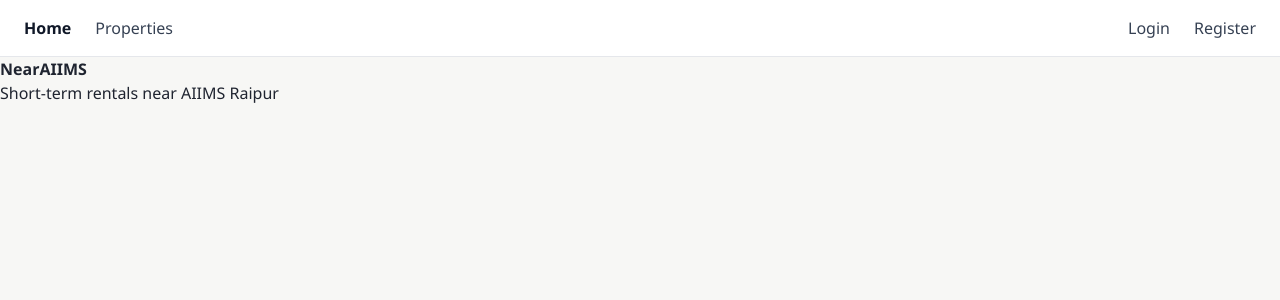
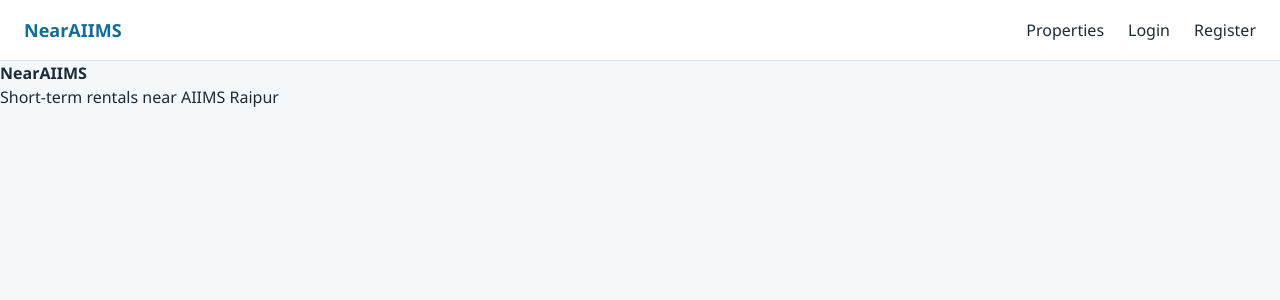
Before and after one commit to Rashid1280/nearaiims, a React (Vite) app in the folder client/: page / in a window 1280 px wide. Shown: the top 300 px of the page. Built offline with nearby package versions, Linux system fonts and the light colour scheme; no server answers.

Commit message:
feat: rebuild nav with brand colors, responsive mobile menu, and lucide icons

```diff
--- a/client/package.json
+++ b/client/package.json
@@ -12,6 +12,7 @@
   "dependencies": {
     "@tailwindcss/vite": "^4.3.3",
     "axios": "^1.19.0",
+    "lucide-react": "^1.37.0",
     "react": "^19.2.8",
     "react-dom": "^19.2.8",
     "react-router-dom": "^7.18.2",
--- a/client/src/App.jsx
+++ b/client/src/App.jsx
@@ -5,14 +5,17 @@ import Properties from './pages/Properties.jsx';
 import Login from './pages/Login.jsx';
 import Register from './pages/Register.jsx';
 import axios from 'axios';
+import { Menu, X } from 'lucide-react';
 import { useNavigate } from 'react-router-dom';
 import PropertyDetail from './pages/PropertyDetail.jsx'
 import OwnerDashboard from './pages/OwnerDashboard.jsx';
 import ProtectedRoute from './components/ProtectedRoute.jsx';
+import { useState } from 'react';
 
 function App() {
   const { user, setUser, loading } = useAuth();
   const navigate = useNavigate();
+  const [menuOpen, setMenuOpen] = useState(false);
 
 async function handleLogout() {
   try {
@@ -29,49 +32,70 @@ async function handleLogout() {
   return (
     <div>
 
-<nav className="flex items-center gap-6 px-6 py-4 border-b border-gray-200 bg-white">
+<nav className="px-6 py-4 border-b border-line bg-white">
 
-  <Link to="/" className="font-semibold text-gray-900 hover:text-violet-600">
-    Home
-  </Link>
+        {/* top row: always visible, on every screen size */}
+        <div className="flex items-center justify-between">
+          <Link to="/" className="font-semibold text-brand text-lg">NearAIIMS</Link>
 
-  <Link to="/properties" className="text-gray-700 hover:text-violet-600">
-    Properties
-  </Link>
+          {/* hamburger button - only rendered below the md breakpoint */}
+          <button
+            onClick={() => setMenuOpen(!menuOpen)}
+            className="md:hidden text-ink"
+            aria-label={menuOpen ? 'Close menu' : 'Open menu'}
+          >
+            {menuOpen ? <X size={24} /> : <Menu size={24} />}
+          </button>
 
-  <div className="ml-auto flex items-center gap-6">
+          {/* full nav links - hidden on mobile, shown as a row from md upward */}
+          <div className="hidden md:flex md:items-center md:gap-6">
+            <Link to="/properties" className="text-ink hover:text-brand">Properties</Link>
 
             {loading ? (
-      <span className="text-sm text-gray-400">Checking session...</span>
+              <span className="text-sm text-muted">Checking session...</span>
             ) : user ? (
-      <span className="text-sm text-gray-600">Logged in as {user.name}</span>
+              <span className="text-sm text-muted">Logged in as {user.name}</span>
             ) : (
               <>
-        <Link to="/login" className="text-gray-700 hover:text-violet-600">
-          Login
-        </Link>
-        <Link to="/register" className="text-gray-700 hover:text-violet-600">
-          Register
-        </Link>
+                <Link to="/login" className="text-ink hover:text-brand">Login</Link>
+                <Link to="/register" className="text-ink hover:text-brand">Register</Link>
               </>
             )}
 
+            {user && <Link to="/dashboard" className="text-ink hover:text-brand">My Dashboard</Link>}
             {user && (
-      <Link to="/dashboard" className="text-gray-700 hover:text-violet-600">
-        My Dashboard
-      </Link>
-    )}
-
-    {user && (
-      <button
-        onClick={handleLogout}
-        className="px-3 py-1.5 rounded-md bg-gray-900 text-white text-sm hover:bg-gray-700"
-      >
+              <button onClick={handleLogout} className="px-3 py-1.5 rounded-md bg-brand text-white text-sm hover:bg-brand-dark">
                 Logout
               </button>
             )}
+          </div>
+        </div>
 
+        {/* mobile dropdown menu - only rendered when menuOpen is true, and only below md */}
+        {menuOpen && (
+          <div className="md:hidden flex flex-col gap-3 mt-4">
+            <Link to="/properties" onClick={() => setMenuOpen(false)} className="text-ink">Properties</Link>
+
+            {loading ? (
+              <span className="text-sm text-muted">Checking session...</span>
+            ) : user ? (
+              <span className="text-sm text-muted">Logged in as {user.name}</span>
+            ) : (
+              <>
+                <Link to="/login" onClick={() => setMenuOpen(false)} className="text-ink">Login</Link>
+                <Link to="/register" onClick={() => setMenuOpen(false)} className="text-ink">Register</Link>
+              </>
+            )}
+
+            {user && <Link to="/dashboard" onClick={() => setMenuOpen(false)} className="text-ink">My Dashboard</Link>}
+            {user && (
+              <button onClick={handleLogout} className="px-3 py-1.5 rounded-md bg-brand text-white text-sm text-left">
+                Logout
+              </button>
+            )}
           </div>
+        )}
+
       </nav>
 
       <Routes>
--- a/client/src/index.css
+++ b/client/src/index.css
@@ -1,11 +1,14 @@
 @import "tailwindcss";
 
 @theme {
-  --color-brand: #2f7a78;
-  --color-brand-dark: #1f5654;
-  --color-accent: #ef8354;
-  --color-surface: #f7f7f5;
-  --color-ink: #1f2430;
+  --color-brand: #146c94;
+  --color-brand-dark: #0f5273;
+  --color-accent: #2e9e6b;
+  --color-danger: #dc2626;
+  --color-surface: #f4f8fa;
+  --color-ink: #1c2b36;
+  --color-muted: #5b7280;
+  --color-line: #dbe4ea;
 
   --font-sans: 'Segoe UI', system-ui, sans-serif;
 }
```
Also changed, not shown: 1 other file (tests, documents, lock files or other folders). Lines whose indentation alone changed are shown as unchanged.
